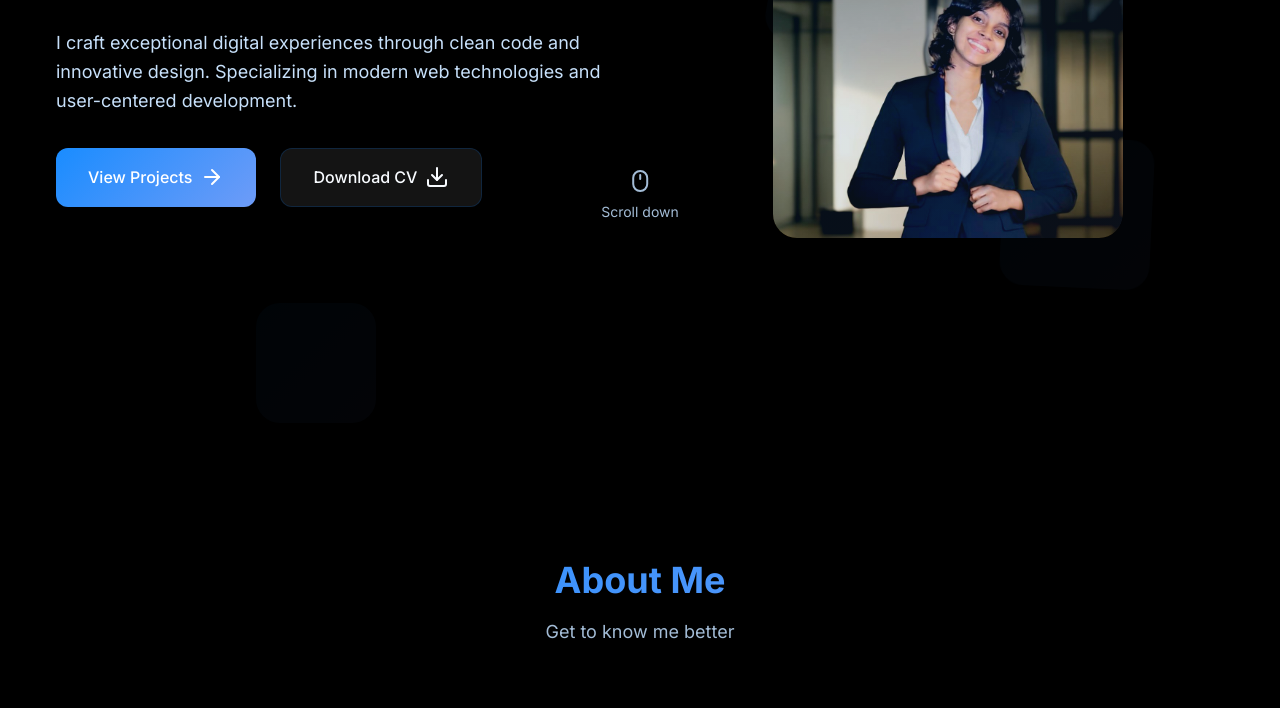
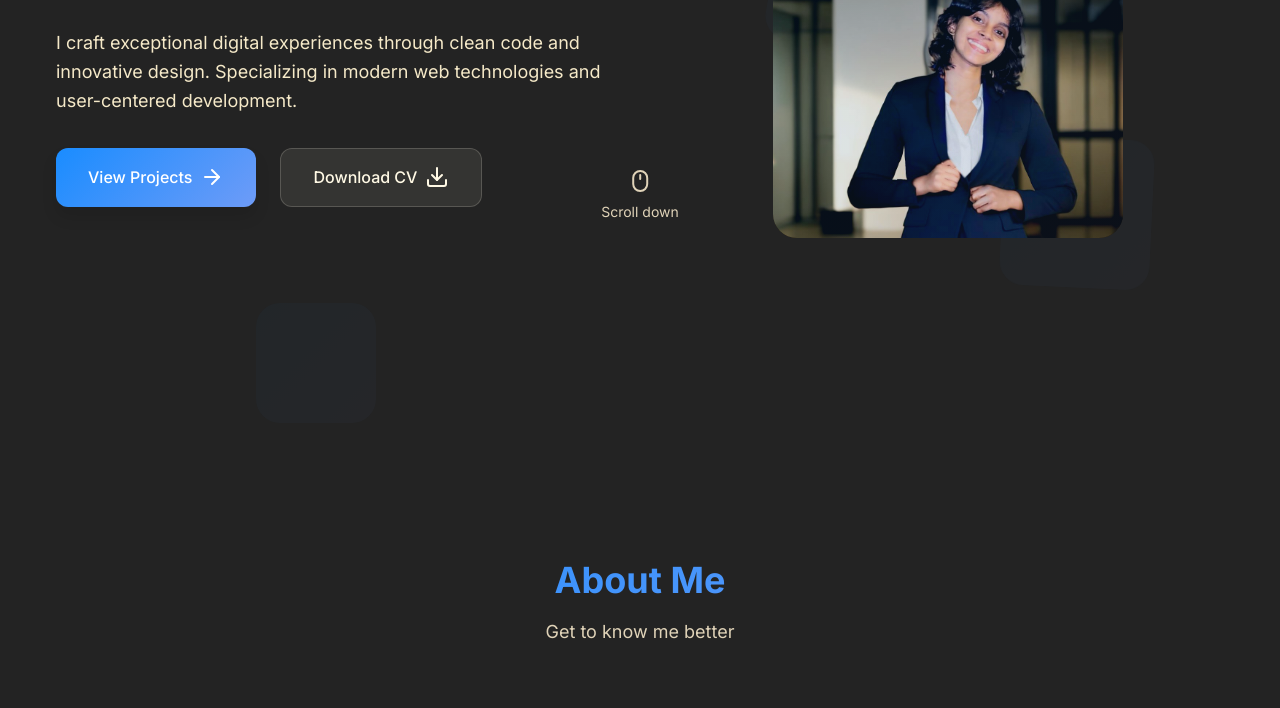
Before and after one commit to tharu1010/My-Portfolio, a website: page index.html in a window 1280 px wide. Shown: the part 337-1045 px from the top of the page. Drawn offline with nearby package versions, Linux system fonts and the light colour scheme.

Commit message:
Update modern-styles.css

```diff
--- a/assets/css/modern-styles.css
+++ b/assets/css/modern-styles.css
@@ -114,21 +114,21 @@
     hsl(var(--primary-hue), var(--primary-sat), 30%) 0%,
     hsl(var(--primary-hue), var(--primary-sat), 60%) 100%);
 
-  /* Dark Theme */
-  --bg-color: #000000;
-  --bg-color-alt: #111111;
-  --surface-color: #181818;
-  --surface-color-alt: #222222;
+  /* Dark Gray & Cream Theme */
+  --bg-color: #232323;
+  --bg-color-alt: #2d2d2d;
+  --surface-color: #353535;
+  --surface-color-alt: #44403c;
 
   /* Text Colors */
-  --text-color: #f8fbff;
-  --text-color-light: #c7e0fa;
-  --text-color-lighter: #a3bcd6;
+  --text-color: #FFF9E5;
+  --text-color-light: #f5e9c8;
+  --text-color-lighter: #e0d3b8;
 
   /* Glassmorphism */
-  --glass-bg: rgba(255, 255, 255, 0.08);
-  --glass-border: rgba(0, 120, 255, 0.18);
-  --glass-shadow: 0 8px 32px rgba(0, 120, 255, 0.10);
+  --glass-bg: rgba(255, 249, 229, 0.08);
+  --glass-border: rgba(255, 249, 229, 0.18);
+  --glass-shadow: 0 8px 32px rgba(255, 249, 229, 0.10);
 
   /* Typography */
   --font-primary: 'Inter', -apple-system, BlinkMacSystemFont, 'Segoe UI', Roboto, sans-serif;
@@ -188,18 +188,18 @@
 
 /* Light Theme Variables */
 [data-theme="light"] {
-  --bg-color: #000000;
-  --bg-color-alt: #111111;
-  --surface-color: #181818;
-  --surface-color-alt: #222222;
-
-  --text-color: hsl(220, 20%, 15%);
-  --text-color-light: hsl(220, 20%, 30%);
-  --text-color-lighter: hsl(220, 20%, 45%);
-
-  --glass-bg: rgba(255, 255, 255, 0.8);
-  --glass-border: rgba(255, 255, 255, 0.2);
-  --glass-shadow: 0 8px 32px rgba(0, 0, 0, 0.1);
+  --bg-color: #f5e9c8;
+  --bg-color-alt: #f9f6ef;
+  --surface-color: #f3e7c3;
+  --surface-color-alt: #e0d3b8;
+
+  --text-color: #232323;
+  --text-color-light: #44403c;
+  --text-color-lighter: #7c6f57;
+
+  --glass-bg: rgba(35, 35, 35, 0.08);
+  --glass-border: rgba(35, 35, 35, 0.18);
+  --glass-shadow: 0 8px 32px rgba(35, 35, 35, 0.10);
 }
 
 /*=============== RESET & BASE ===============*/
```
